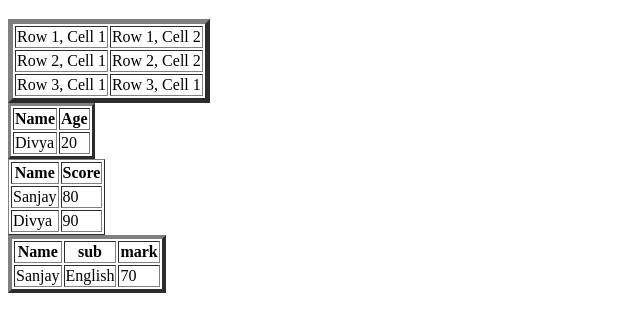
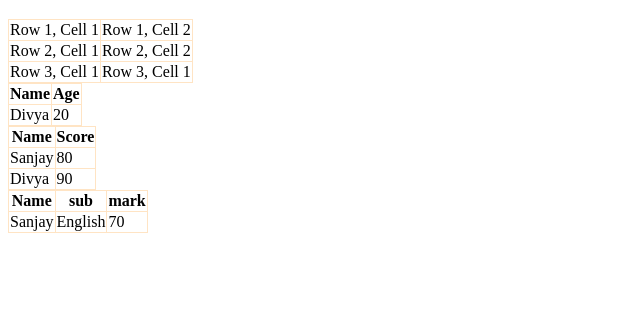
Before and after one commit to nivassanjay67-coder/Frontend-class-note, a plain HTML site: page html/Day 4 tables.html in a window 1280 px wide. Shown: the part 61-392 px from the top of the page, without its empty margins (0-640 px from the left). Drawn offline with Linux system fonts and the light colour scheme.

Commit message:
Update Day 4 tables.html

```diff
--- a/html/Day 4 tables.html
+++ b/html/Day 4 tables.html
@@ -4,6 +4,12 @@
     <meta charset="UTF-8">
     <meta name="viewport" content="width=device-width, initial-scale=1.0">
     <title>Document</title>
+    <style>
+        table, th, td {
+            border: 1px solid bisque;
+            border-collapse: collapse;
+    }
+    </style>
 </head>
 <body>
     <h1>Table and basic structure</h1>
```
